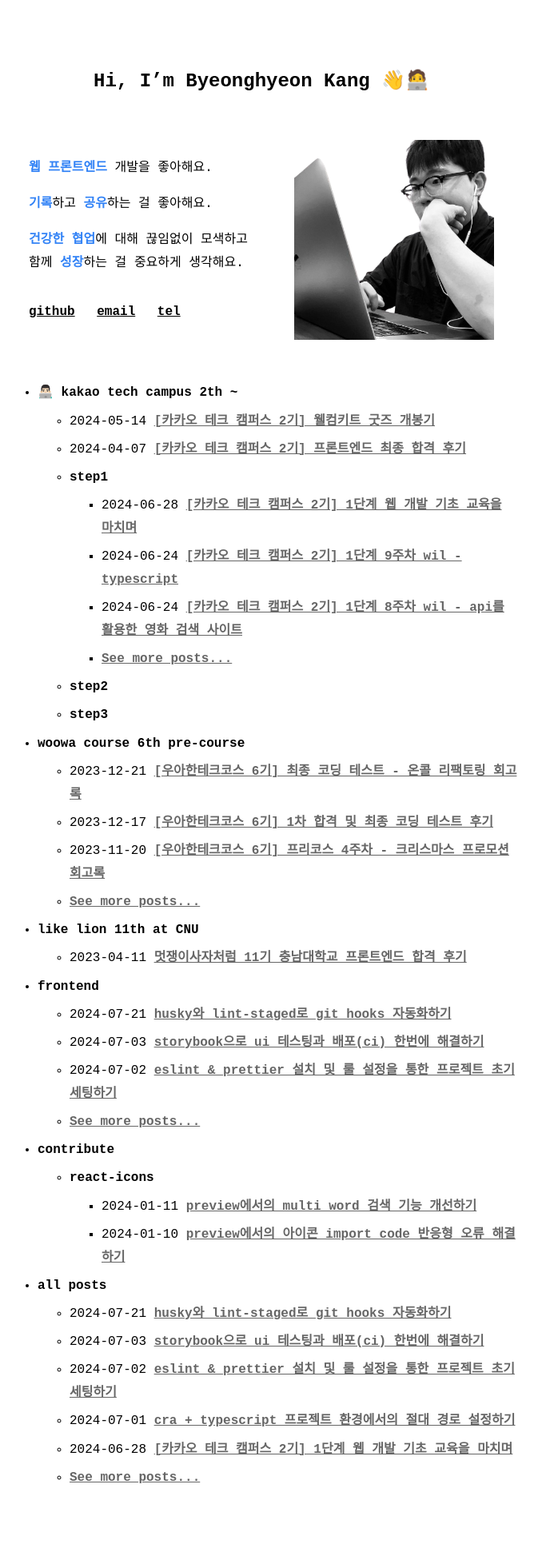
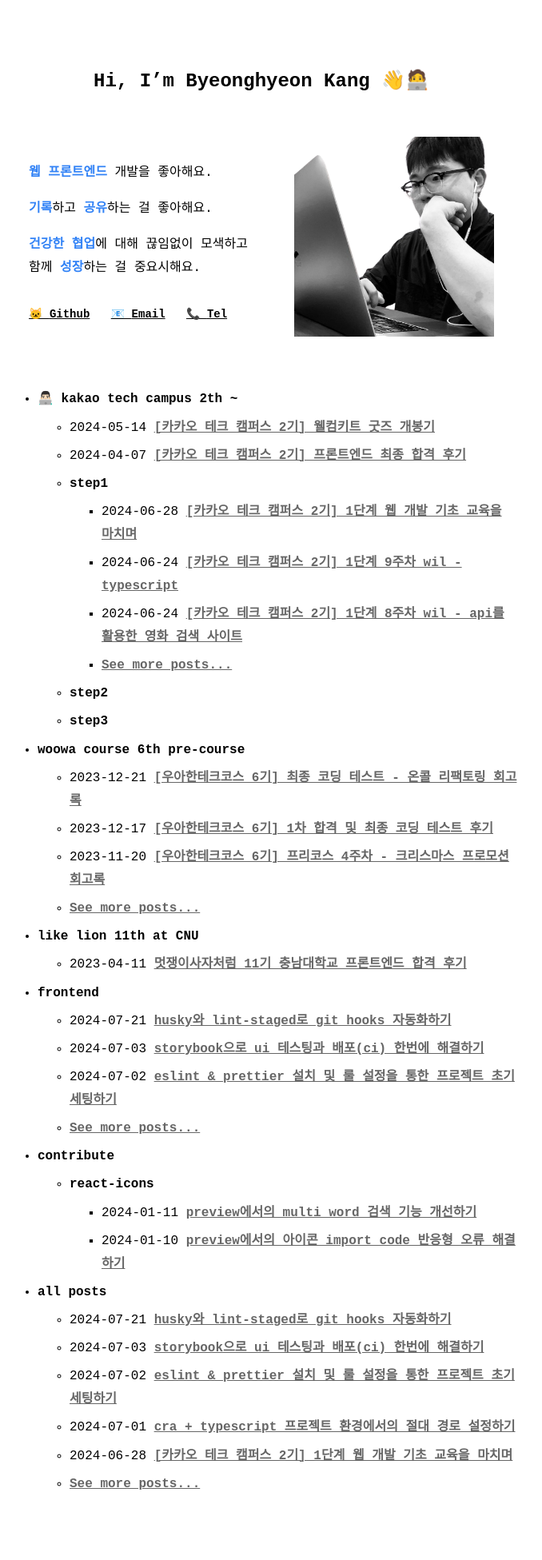
Before and after one commit to kang-kibong/kang-kibong.github.io, a Jekyll site: the page built from index.md, in a window 1280 px wide. Shown: the whole page at 80% size, without its empty margins (313-991 px from the left). Built offline with Jekyll 4.4.1, drawn with Linux system fonts in a browser that asks for light colours.

Commit message:
design: 메인페이지 css 수정

```diff
--- a/_layouts/home.html
+++ b/_layouts/home.html
@@ -10,12 +10,14 @@ layout: default
       <p><strong>기록</strong>하고 <strong>공유</strong>하는 걸 좋아해요.</p>
       <p>
         <strong>건강한 협업</strong>에 대해 끊임없이 모색하고<br />
-        함께 <strong>성장</strong>하는 걸 중요하게 생각해요.
+        함께 <strong>성장</strong>하는 걸 중요시해요.
       </p>
       <div class="contact">
-        <a href="https://github.com/kang-kibong" target="_blank">github</a>
-        <a href="mailto:byeonghyeon.dev@gmail.com">email</a>
-        <a href="tel:+82 10-5049-1663">tel</a>
+        <a href="https://github.com/kang-kibong" target="_blank"
+          >🐱 <span>Github</span></a
+        >
+        <a href="mailto:byeonghyeon.dev@gmail.com">📧 <span>Email</span></a>
+        <a href="tel:+82 10-5049-1663">📞 <span>Tel</span></a>
       </div>
     </div>
 
--- a/_sass/no-style-please.scss
+++ b/_sass/no-style-please.scss
@@ -144,7 +144,7 @@ img {
 }
 
 .profile {
-  padding: 36px 0;
+  padding: 32px 0 48px 0;
   display: flex;
   justify-content: space-around;
   align-items: center;
@@ -154,7 +154,8 @@ img {
   }
 
   .contact {
-    padding: 16px 0;
+    padding-top: 16px;
+    font-size: 14px;
 
     a {
       color: black;
@@ -167,6 +168,11 @@ img {
   .profile {
     flex-direction: column;
   }
+
+  .contact {
+    text-align: center;
+    margin-bottom: 26px;
+  }
 }
 
 .profile-image {
```
Also changed, not shown: 3 other files.
